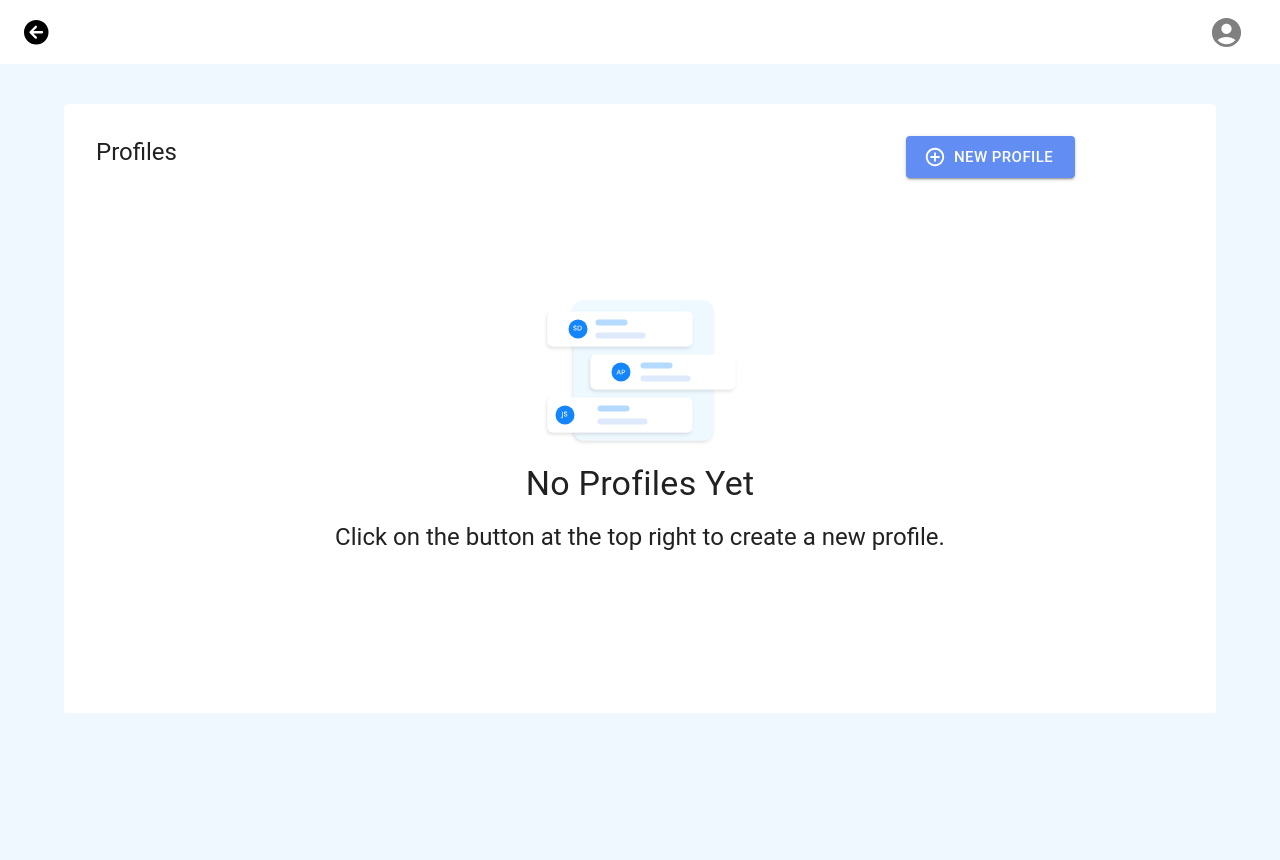
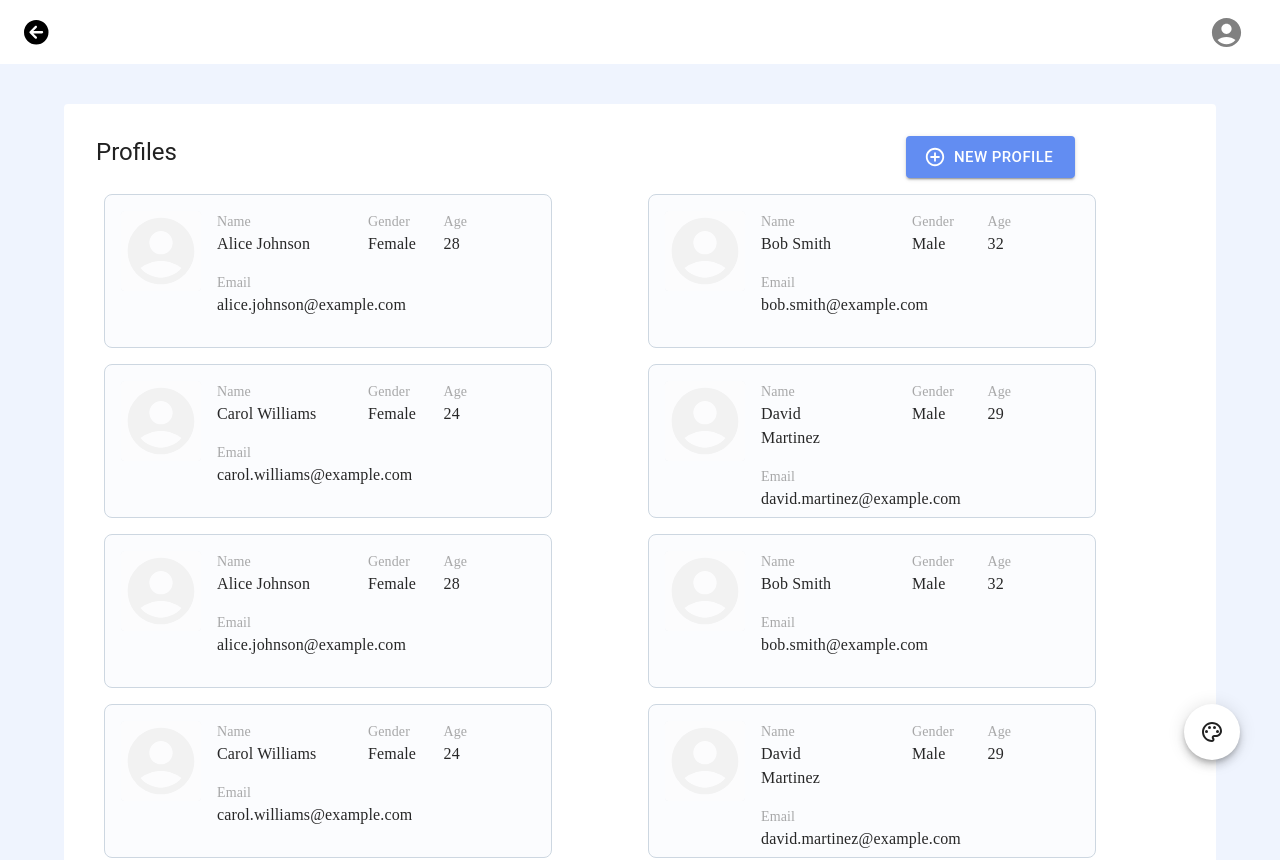
Before and after one commit to JK1997/assignment-cms-beta-werkz, a React (Create React App) app: page /staffList in a window 1280 px wide. Shown: the top 860 px of the page. Built offline with nearby package versions, Linux system fonts and the light colour scheme.

Commit message:
Add a floating button to change the color theme

```diff
--- a/package.json
+++ b/package.json
@@ -25,6 +25,7 @@
     "react-dom": "^18.2.0",
     "react-router-dom": "^6.14.2",
     "react-scripts": "5.0.1",
+    "tinycolor2": "^1.6.0",
     "typescript": "^4.5.2",
     "web-vitals": "^2.1.4"
   },
@@ -48,6 +49,7 @@
     ]
   },
   "devDependencies": {
+    "@types/tinycolor2": "^1.4.3",
     "@typescript-eslint/eslint-plugin": "^5.62.0",
     "eslint": "^8.46.0",
     "eslint-config-standard-with-typescript": "^37.0.0",
--- a/src/sampleData/Staffs.json
+++ b/src/sampleData/Staffs.json
@@ -1,5 +1,172 @@
 {
   "staffs": [
-
+    {
+      "name": "Alice Johnson",
+      "gender": "Female",
+      "age": 28,
+      "email": "alice.johnson@example.com"
+    },
+    {
+      "name": "Bob Smith",
+      "gender": "Male",
+      "age": 32,
+      "email": "bob.smith@example.com"
+    },
+    {
+      "name": "Carol Williams",
+      "gender": "Female",
+      "age": 24,
+      "email": "carol.williams@example.com"
+    },
+    {
+      "name": "David Martinez",
+      "gender": "Male",
+      "age": 29,
+      "email": "david.martinez@example.com"
+    },
+    {
+      "name": "Alice Johnson",
+      "gender": "Female",
+      "age": 28,
+      "email": "alice.johnson@example.com"
+    },
+    {
+      "name": "Bob Smith",
+      "gender": "Male",
+      "age": 32,
+      "email": "bob.smith@example.com"
+    },
+    {
+      "name": "Carol Williams",
+      "gender": "Female",
+      "age": 24,
+      "email": "carol.williams@example.com"
+    },
+    {
+      "name": "David Martinez",
+      "gender": "Male",
+      "age": 29,
+      "email": "david.martinez@example.com"
+    },
+    {
+      "name": "Alice Johnson",
+      "gender": "Female",
+      "age": 28,
+      "email": "alice.johnson@example.com"
+    },
+    {
+      "name": "Bob Smith",
+      "gender": "Male",
+      "age": 32,
+      "email": "bob.smith@example.com"
+    },
+    {
+      "name": "Carol Williams",
+      "gender": "Female",
+      "age": 24,
+      "email": "carol.williams@example.com"
+    },
+    {
+      "name": "David Martinez",
+      "gender": "Male",
+      "age": 29,
+      "email": "david.martinez@example.com"
+    },
+    {
+      "name": "Alice Johnson",
+      "gender": "Female",
+      "age": 28,
+      "email": "alice.johnson@example.com"
+    },
+    {
+      "name": "Bob Smith",
+      "gender": "Male",
+      "age": 32,
+      "email": "bob.smith@example.com"
+    },
+    {
+      "name": "Carol Williams",
+      "gender": "Female",
+      "age": 24,
+      "email": "carol.williams@example.com"
+    },
+    {
+      "name": "David Martinez",
+      "gender": "Male",
+      "age": 29,
+      "email": "david.martinez@example.com"
+    },
+    {
+      "name": "Alice Johnson",
+      "gender": "Female",
+      "age": 28,
+      "email": "alice.johnson@example.com"
+    },
+    {
+      "name": "Bob Smith",
+      "gender": "Male",
+      "age": 32,
+      "email": "bob.smith@example.com"
+    },
+    {
+      "name": "Carol Williams",
+      "gender": "Female",
+      "age": 24,
+      "email": "carol.williams@example.com"
+    },
+    {
+      "name": "David Martinez",
+      "gender": "Male",
+      "age": 29,
+      "email": "david.martinez@example.com"
+    },
+    {
+      "name": "Alice Johnson",
+      "gender": "Female",
+      "age": 28,
+      "email": "alice.johnson@example.com"
+    },
+    {
+      "name": "Bob Smith",
+      "gender": "Male",
+      "age": 32,
+      "email": "bob.smith@example.com"
+    },
+    {
+      "name": "Carol Williams",
+      "gender": "Female",
+      "age": 24,
+      "email": "carol.williams@example.com"
+    },
+    {
+      "name": "David Martinez",
+      "gender": "Male",
+      "age": 29,
+      "email": "david.martinez@example.com"
+    },
+    {
+      "name": "Alice Johnson",
+      "gender": "Female",
+      "age": 28,
+      "email": "alice.johnson@example.com"
+    },
+    {
+      "name": "Bob Smith",
+      "gender": "Male",
+      "age": 32,
+      "email": "bob.smith@example.com"
+    },
+    {
+      "name": "Carol Williams",
+      "gender": "Female",
+      "age": 24,
+      "email": "carol.williams@example.com"
+    },
+    {
+      "name": "test",
+      "gender": "Male",
+      "age": 29,
+      "email": "david.martinez@example.com"
+    }
   ]
 }
--- /dev/null
+++ b/src/staffPages/ColorPalette.tsx
@@ -0,0 +1,59 @@
+import { Fab, Menu, MenuItem } from '@mui/material'
+import React from 'react'
+import PaletteOutlinedIcon from '@mui/icons-material/PaletteOutlined';
+import CircleIcon from '@mui/icons-material/Circle';
+
+type ColorPaletteProps = {
+    onSelectColor: (color: string) => void;
+};
+
+export default function ColorPalette ({ onSelectColor }: ColorPaletteProps) {
+    const [anchorEl, setAnchorEl] = React.useState<null | HTMLElement>(null);
+    const open = Boolean(anchorEl);
+    const handleClick = (event: React.MouseEvent<HTMLElement>) => {
+        setAnchorEl(event.currentTarget);
+    };
+    const handleClose = () => {
+        setAnchorEl(null);
+    };
+
+    return(
+        <div
+            style={{
+                position: 'fixed',
+                bottom: '40px',
+                right: '40px',
+                zIndex: '1000',
+            }}
+        >
+            <Fab aria-label="add"
+                 sx={{backgroundColor:'white'}}
+                 id="demo-positioned-button"
+                 aria-controls={open ? 'demo-positioned-menu' : undefined}
+                 aria-haspopup="true"
+                 aria-expanded={open ? 'true' : undefined}
+                 onClick={handleClick}
+            >
+                <PaletteOutlinedIcon />
+            </Fab>
+            <Menu
+                id="demo-positioned-menu"
+                aria-labelledby="demo-positioned-button"
+                anchorEl={anchorEl}
+                open={open}
+                onClose={handleClose}
+                anchorOrigin={{
+                    vertical: 'top',
+                    horizontal: 'right',
+                }}
+                transformOrigin={{
+                    vertical: 'bottom',
+                    horizontal: 'right',
+                }}
+            >
+                <MenuItem onClick={() => { onSelectColor('#EF8543'); handleClose(); }}><CircleIcon fontSize={'large'} sx={{color:'#EF8543'}}/></MenuItem>
+                <MenuItem onClick={() => { onSelectColor('#628DF2'); handleClose(); }}><CircleIcon fontSize={'large'} sx={{color:'#628DF2'}}/></MenuItem>
+            </Menu>
+        </div>
+    )
+}
--- a/src/staffPages/StaffList.tsx
+++ b/src/staffPages/StaffList.tsx
@@ -7,13 +7,20 @@ import StaffsData from '../sampleData/Staffs.json'
 import PaginationComponent from './PaginationComponent'
 import EmptyStaffList from './EmptyStaffList'
 import NonEmptyStaffList from './NonEmptyStaffList'
+import ColorPalette from './ColorPalette'
+import tinycolor from 'tinycolor2';
 
-export default function ButtonAppBar () {
+export default function StaffList () {
   const [loading, setLoading] = useState(false)
   const [staffs, setStaffs] = useState<Array<{ name: string, gender: string, age: number, email: string }>>([])
   const [currentPage, setCurrentPage] = useState(1)
   const [cardsPerPage] = useState(10)
   const [errorMessage, setErrorMessage] = useState('')
+  const [selectedColor, setSelectedColor] = useState('#628DF2'); // Default color
+
+  const handleColorChange = (color: string) => {
+      setSelectedColor(color)
+  }
 
   useEffect(() => {
     setLoading(true)
@@ -39,7 +46,7 @@ export default function ButtonAppBar () {
     return (
         <React.Fragment>
             <TopNav />
-            <Box sx={{ backgroundColor: '#EFF8FF', minHeight: '100vh' }}>
+            <Box sx={{ backgroundColor: tinycolor(selectedColor).lighten(30).toString(), minHeight: '100vh' }}>
                 <Container sx={{ pt: 5, pb: 5 }}>
                     <Paper elevation={0} sx={{ p: 5 }}>
                         <Grid container spacing={1} mb={2}>
@@ -51,7 +58,7 @@ export default function ButtonAppBar () {
                             </Grid>
                             <Grid xs={12} md={3}>
                                 <Button variant="contained" startIcon={<AddCircleOutlineIcon />} size="large"
-                                        style={{ backgroundColor: '#628DF2' }}
+                                        style={{ backgroundColor: selectedColor }}
                                 >
                                     New Profile
                                 </Button>
@@ -63,6 +70,7 @@ export default function ButtonAppBar () {
                     </Paper>
                 </Container>
             </Box>
+            <ColorPalette onSelectColor={(color: string) => handleColorChange(color)} />
         </React.Fragment>
   )
 }
```
Also changed, not shown: 1 other file (tests, documents, lock files or other folders).
